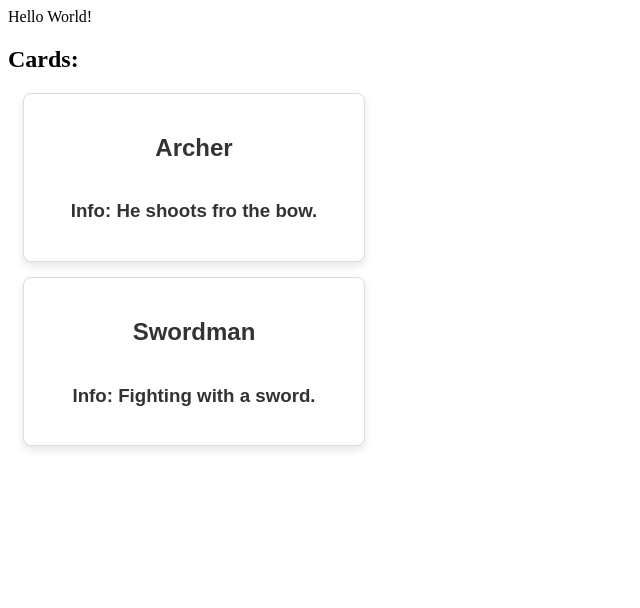
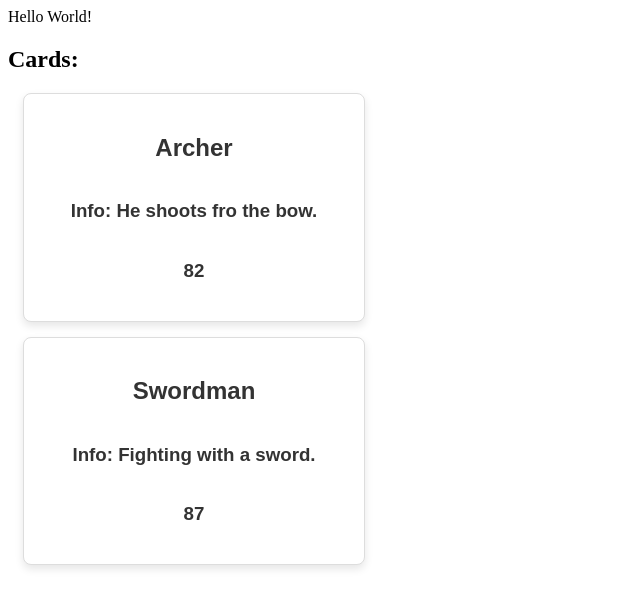
Before and after one commit to Dominionss/WeatherCheck, a React (Create React App) app in the folder weather-app/: page / in a window 1280 px wide. Shown: the top 608 px of the page, without its empty margins (0-640 px from the left). Built offline with nearby package versions, Linux system fonts and the light colour scheme.

Commit message:
Random numbers in cards.

```diff
--- a/weather-app/src/Card.js
+++ b/weather-app/src/Card.js
@@ -1,10 +1,18 @@
 import "./Card.css";
+
+function getRandomIntInclusive(min, max) {
+    min = Math.ceil(min);
+    max = Math.floor(max);
+    return Math.floor(Math.random() * (max - min + 1)) + min;
+}
+
 
 function Card({title, info}) {
     return (
         <div className="Card">
             <h2>{ title }</h2>
             <h3>Info: { info }</h3>
+            <h3>{getRandomIntInclusive(1, 100)}</h3>
         </div>
     );
 }
```
